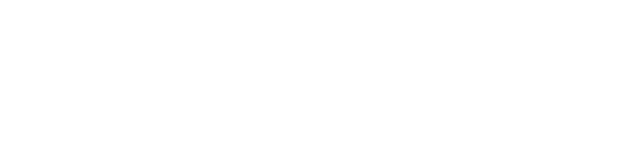
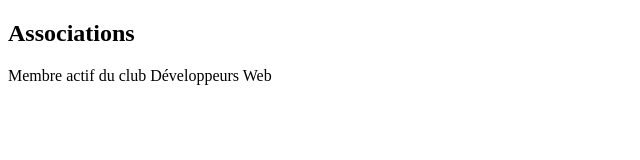
Before and after one commit to Kerneros/git-mon-cv, a plain HTML site: page index.html in a window 1280 px wide. Shown: the whole page, without its empty margins (0-640 px from the left). Drawn offline with Linux system fonts and the light colour scheme.

Commit message:
mise en place de la section associations

```diff
--- a/index.html
+++ b/index.html
@@ -7,6 +7,10 @@
     <title>Document</title>
 </head>
 <body>
+    <div class="section">
+        <h2>Associations</h2>
+        <p>Membre actif du club Développeurs Web</p>
 
+    </div>
 </body>
 </html>
```
